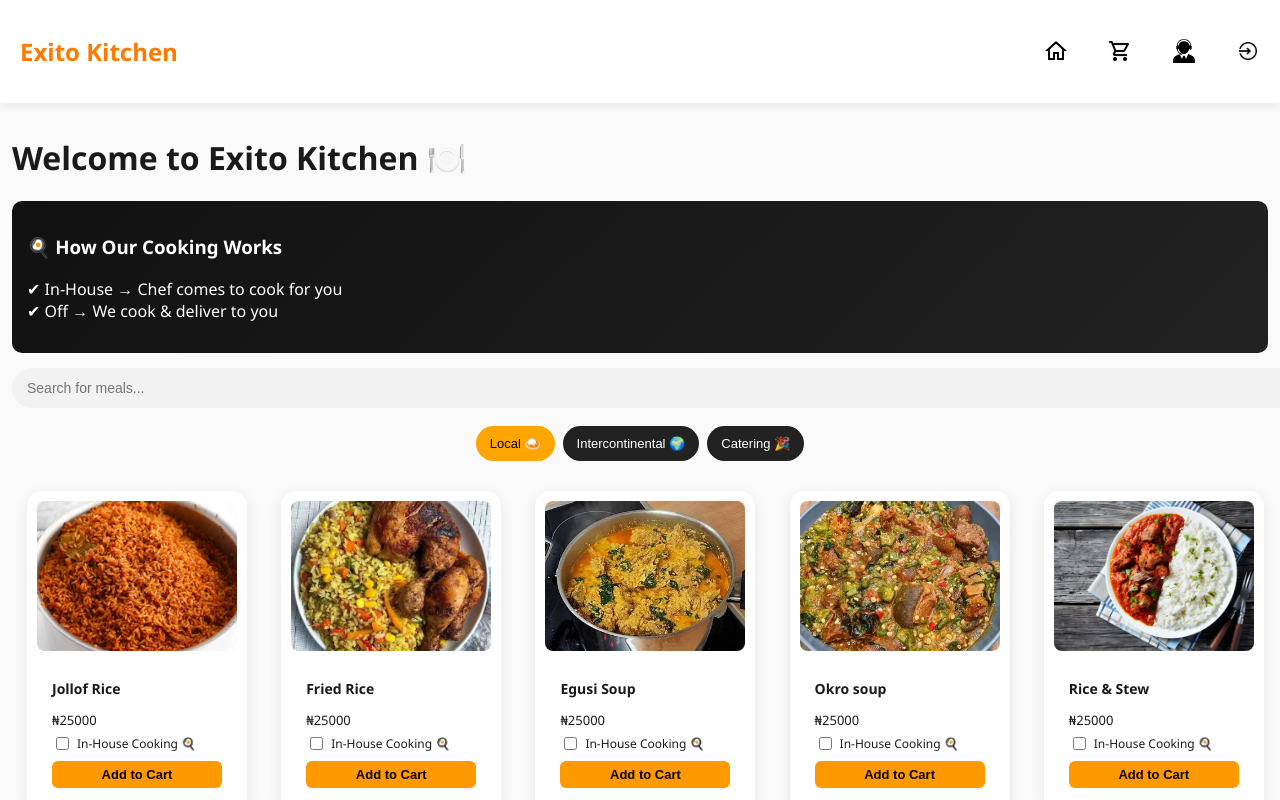
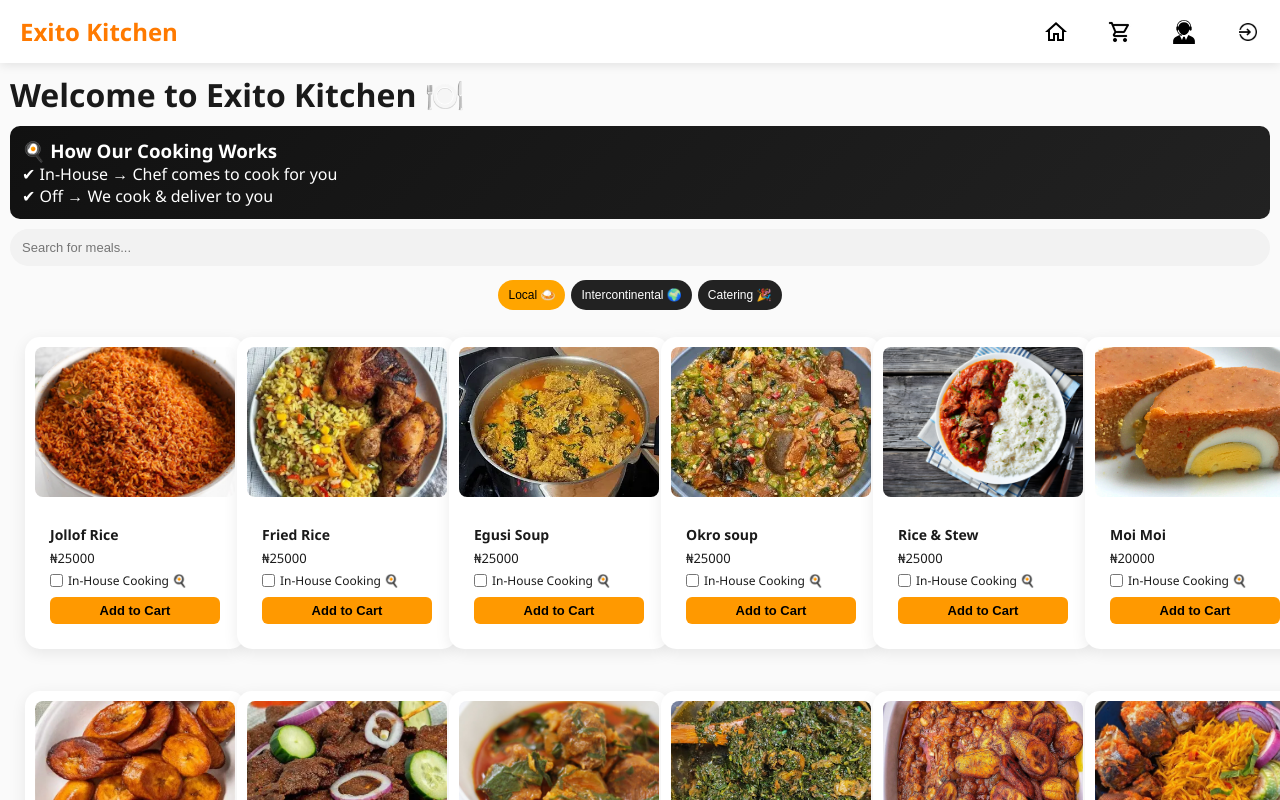
Before and after one commit to Apexlt/Exito-kitchen, a React (Vite) app: page / in a window 1280 px wide. Shown: the top 800 px of the page. Built offline with nearby package versions, Linux system fonts and the light colour scheme.

Commit message:
Refactor Home.css for improved layout and styles

```diff
--- a/src/pages/Home.css
+++ b/src/pages/Home.css
@@ -1,5 +1,21 @@
+* {
+  margin: 0;
+  padding: 0;
+  box-sizing: border-box;
+}
+
+html, body {
+  width: 100%;
+  overflow-x: hidden;
+  background: #000;
+}
+
+/* HOME CONTAINER */
 .home-page {
-  padding: 12px;
+  width: 100%;
+  max-width: 100%;
+  margin: 0;
+  padding: 6px;
   overflow-x: hidden;
 }
 
@@ -7,31 +23,25 @@
 .info-banner {
   background: linear-gradient(135deg, #111, #222);
   color: white;
-  padding: 15px;
+  padding: 12px;
   border-radius: 10px;
-  margin: 15px 0;
+  margin: 10px 0;
 }
 
 /* SEARCH */
 .search-wrapper {
   position: relative;
-  margin: 12px 0 18px 0;
+  margin: 10px 0 14px 0;
 }
 
 .search-modern {
   width: 100%;
-  padding: 12px 40px 12px 15px;
+  padding: 11px 38px 11px 12px;
   border-radius: 30px;
   border: none;
   outline: none;
   background: #f2f2f2;
-  color: #111;
-  font-size: 14px;
-}
-
-.search-modern:focus {
-  background: #fff;
-  box-shadow: 0 0 0 2px rgba(0,0,0,0.08);
+  font-size: 13px;
 }
 
 .clear-modern {
@@ -42,26 +52,25 @@
   border: none;
   background: transparent;
   font-size: 18px;
-  cursor: pointer;
   color: #888;
 }
 
-/* 🔥 CATEGORY TABS (FIXED MOBILE) */
+/* TABS */
 .menu-tabs {
   display: flex;
-  gap: 8px;
-  margin: 15px 0;
+  gap: 6px;
+  margin: 12px 0;
   flex-wrap: wrap;
   justify-content: center;
 }
 
 .menu-tabs button {
-  padding: 10px 14px;
+  padding: 8px 10px;
   border: none;
   background: #222;
   color: white;
-  border-radius: 20px;
-  font-size: 13px;
+  border-radius: 18px;
+  font-size: 12px;
   white-space: nowrap;
 }
 
@@ -70,34 +79,32 @@
   color: black;
 }
 
-/* 🔥 FOOD GRID (FIXED MOBILE BALANCE) */
+/* 🔥 FIXED GRID (NO OVERLAP) */
 .food-grid {
   display: grid;
   grid-template-columns: repeat(2, minmax(0, 1fr));
-  gap: 10px;
+  gap: 8px;
+
+  align-items: start;      /* prevents stretching issues */
+  grid-auto-rows: auto;    /* stabilizes row height */
 }
 
 /* DESKTOP */
 @media (min-width: 768px) {
+  .home-page {
+    padding: 10px;
+  }
+
   .food-grid {
     grid-template-columns: repeat(auto-fit, minmax(200px, 1fr));
-    gap: 15px;
+    gap: 12px;
   }
 }
 
-/* SMALL MOBILE FIX */
+/* MOBILE FIX */
 @media (max-width: 480px) {
-  .menu-tabs {
+  .food-grid {
     gap: 6px;
-  }
-
-  .menu-tabs button {
-    padding: 8px 10px;
-    font-size: 12px;
-  }
-
-  .food-grid {
-    gap: 8px;
   }
 }
 
@@ -109,81 +116,3 @@
   color: white;
   border-radius: 14px;
 }
-
-.catering-hero {
-  text-align: center;
-}
-
-.catering-hero p {
-  font-size: 13px;
-  opacity: 0.8;
-}
-
-.catering-value {
-  text-align: center;
-  font-size: 12px;
-  margin: 10px 0;
-}
-
-.catering-services {
-  display: grid;
-  grid-template-columns: 1fr;
-  gap: 10px;
-}
-
-.service-card {
-  background: #15151b;
-  padding: 12px;
-  border-radius: 10px;
-}
-
-.service-card .icon {
-  font-size: 18px;
-}
-
-.pricing-title {
-  text-align: center;
-  margin: 15px 0 10px;
-}
-
-.catering-pricing {
-  display: grid;
-  grid-template-columns: 1fr;
-  gap: 10px;
-}
-
-.price-card {
-  background: #15151b;
-  padding: 12px;
-  border-radius: 10px;
-  text-align: center;
-}
-
-.price-card h3 {
-  color: orange;
-}
-
-.price-card.featured {
-  border: 1px solid orange;
-}
-
-.catering-cta {
-  margin-top: 15px;
-  width: 100%;
-  padding: 12px;
-  background: orange;
-  border: none;
-  border-radius: 10px;
-  font-weight: bold;
-}
-
-/* DESKTOP CATERING */
-@media (min-width: 768px) {
-  .catering-services {
-    grid-template-columns: repeat(3, 1fr);
-  }
-
-  .catering-pricing {
-    grid-template-columns: repeat(3, 1fr);
-  }
-}
```
